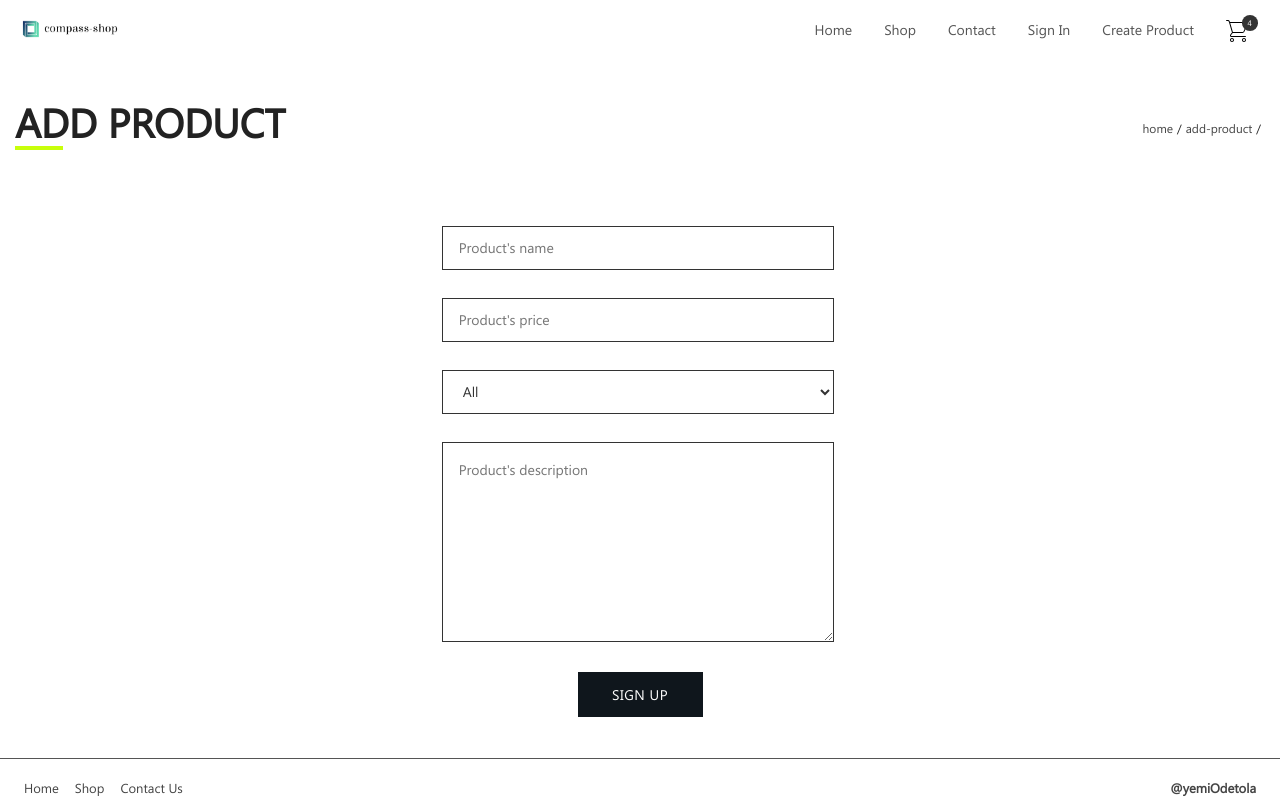
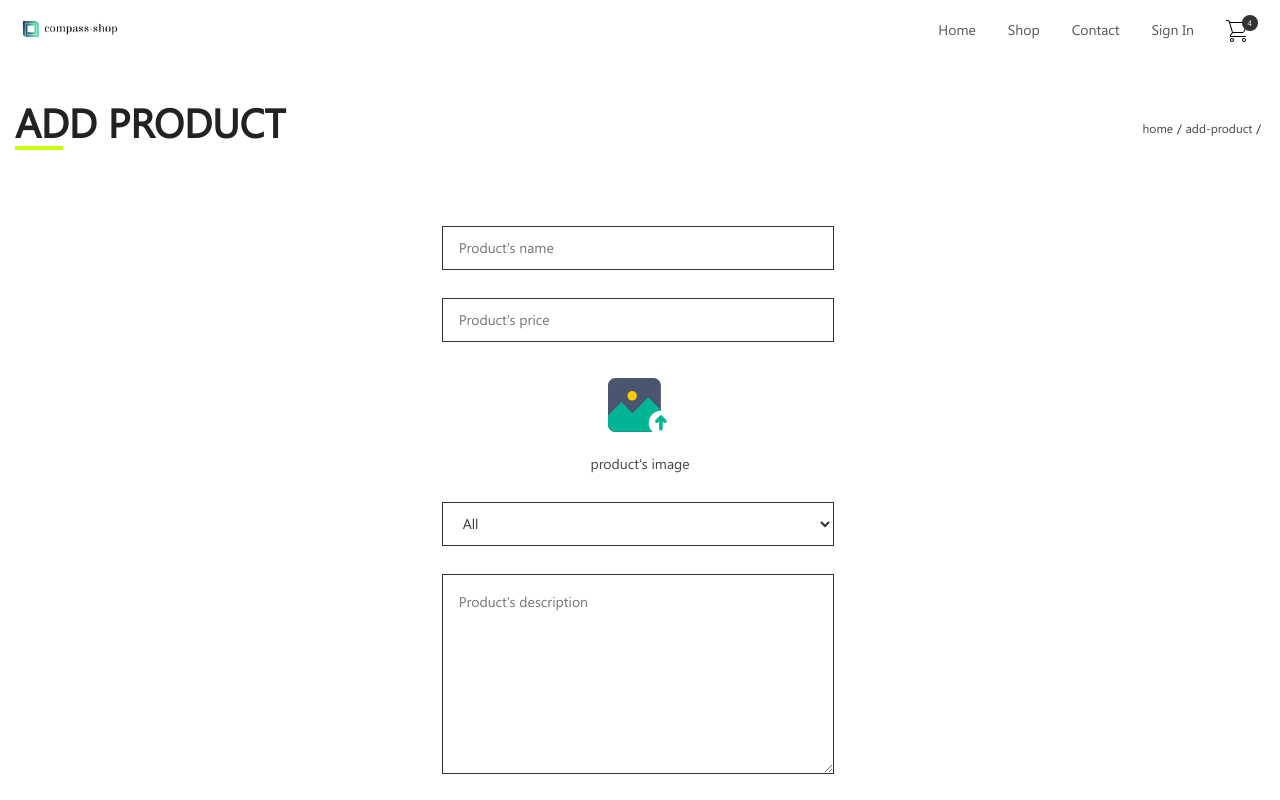
Before and after one commit to blarcmann/compass-shop, a React (Create React App) app: page /add-product in a window 1280 px wide. Shown: the top 800 px of the page. Built offline with nearby package versions, Linux system fonts and the light colour scheme.

Commit message:
:sparkles: add product

```diff
--- a/src/actions/products.js
+++ b/src/actions/products.js
@@ -1,21 +1,28 @@
-import { CREATE_PRODUCT } from '../constants';
+import { INITIALIZED, CLEAR, CREATE_PRODUCT } from '../constants';
 import axios from 'axios';
 import { BASE_URL } from '../constants/mock';
-const url = `${BASE_URL}/users`;
+const url = `${BASE_URL}/products`;
 
 export function createProduct(props, payload) {
+  const userToken = localStorage.getItem('csUserToken');
   return (dispatch) => {
-    axios.post(`${url}/add_product`, payload)
+    dispatch(initialized());
+    axios.post(`${url}/add_product`, payload, {
+      headers: {
+        'Authorization': userToken
+      }
+    })
       .then((response) => {
         if (response.data.success === false) {
           return console.log(response, 'not successful');
         }
-        const user = response.data;
-        dispatch(productCreated(user));
-        props.history.push('/login');
+        const product = response.data;
+        dispatch(productCreated(product));
+        dispatch(clear());
+        props.history.push('/shop');
       })
       .catch(error => {
-        console.log('catch error register', error);
+        console.log('catch error register', error.message);
         throw (error);
       })
   }
@@ -28,3 +35,17 @@ function productCreated(data) {
     payload: data
   }
 }
+
+function initialized() {
+  return {
+    type: INITIALIZED,
+    payload: ''
+  }
+}
+
+function clear() {
+  return {
+    type: CLEAR,
+    payload: ''
+  }
+}
--- a/src/assets/styles/components/header.scss
+++ b/src/assets/styles/components/header.scss
@@ -31,6 +31,10 @@
     .menus {
       display: block;
       .menu-item {
+        &.user {
+          font-weight: 800;
+          text-decoration: underline;
+        }
         a {
           text-transform: uppercase;
           font-weight: 500;
@@ -60,6 +64,14 @@
     padding-right: 1rem;
     .menu-item {
       padding: 0.5rem 1rem;
+      &.user {
+        font-weight: 800;
+        text-decoration: underline;
+        text-transform: capitalize;
+        a {
+          font-size: 1rem;
+        }
+      }
       a {
         color: #555;
         font-weight: 300;
--- a/src/assets/styles/pages/signin.scss
+++ b/src/assets/styles/pages/signin.scss
@@ -1,5 +1,5 @@
 .signin {
-  min-height: 85vh;
+  min-height: 90vh;
   display: flex;
   align-items: center;
   .sign-up-in {
@@ -38,6 +38,7 @@
 
 .create-product {
   min-height: 70vh;
+  margin-bottom: 3rem;
   input, textarea, select {
     width: 99%;
   }
@@ -46,3 +47,22 @@
     justify-content: center;
   }
 }
+
+.upload-file {
+	input {
+		display: none;
+  }
+  label {
+    width: 100%;
+    margin: 1.5rem 0 0;
+  }
+	label img {
+		width: 65px;
+		height: 65px;
+		display: block;
+		margin: 0.5rem auto;
+		&:hover {
+			cursor: pointer;
+		}
+	}
+}
--- a/src/assets/styles/shared.scss
+++ b/src/assets/styles/shared.scss
@@ -64,7 +64,8 @@ a {
 .bttn {
 	display: flex;
 	width: auto;
-	min-width: 125px;
+	min-width: 144px;
+	max-width: 180px;
 	height: 45px;
 	letter-spacing: 0.5px;
 	line-height: 45px;
@@ -151,6 +152,12 @@ a {
 	}
 }
 
+.placeholder {
+	font-size: 0.875rem;
+	text-align: center;
+	font-weight: 500;
+	color: #444;
+}
 textarea.form-item {
 	height: 200px;
 	margin-bottom: 1.5rem;
--- a/src/components/Header.js
+++ b/src/components/Header.js
@@ -4,10 +4,12 @@ import '../assets/styles/components/header.scss';
 
 export default function Header() {
   const [menu, toggle] = useState(false);
-
+  const [user] = useState(JSON.parse(localStorage.getItem('userData')))
+  const token = localStorage.getItem('csUserToken');
   function toggleMenu() {
     toggle(prevState => !prevState);
   }
+
 
   return (
     <nav className="header">
@@ -23,8 +25,9 @@ export default function Header() {
               <div className="menu-item"><Link to="/home">Home</Link></div>
               <div className="menu-item"><Link to="/shop">Shop</Link></div>
               <div className="menu-item"><Link to="/contact">Contact</Link></div>
-              <div className="menu-item"><Link to="/sign-in">Sign In</Link></div>
-              <div className="menu-item"><Link to="/add-product">Create Product</Link></div>
+              <div className={!token ? "menu-item" : "hide"}><Link to="/sign-in">Sign In</Link></div>
+              <div className={token ? "menu-item" : "hide"}><Link to="/add-product">Create Product</Link></div>
+              <div className={token ? "menu-item user" : "hide"}><Link to="">{user && user.user ? user.user.username : ''}</Link></div>
               <div className="menu-item">
                 <Link to="/cart" className="cart">
                   <img src={require('../assets/images/shopping-cart.svg')} alt="@" />
@@ -51,7 +54,9 @@ export default function Header() {
             <div className="menu-item"><Link to="/home">Home</Link></div>
             <div className="menu-item"><Link to="/shop">Shop</Link></div>
             <div className="menu-item"><Link to="/contact">Contact</Link></div>
-            <div className="menu-item"><Link to="/sign-in">Sign In</Link></div>
+            <div className={!token ? "menu-item" : "hide"}><Link to="/sign-in">Sign In</Link></div>
+            <div className={token ? "menu-item" : "hide"}><Link to="/add-product">Create Product</Link></div>
+            <div className={token ? "menu-item user" : "hide"}><Link to="">{user && user.user ? user.user.username : ''}</Link></div>
             <div className="menu-item">
               <Link to="/cart" className="cart">
                 <img src={require('../assets/images/shopping-cart.svg')} alt="@" />
--- a/src/pages/Add-product.js
+++ b/src/pages/Add-product.js
@@ -2,7 +2,6 @@ import React, { Component } from 'react';
 import { connect } from 'react-redux';
 import Header from '../components/Header';
 import Footer from '../components/Footer';
-import toaster from "toasted-notes";
 import '../assets/styles/pages/signin.scss';
 import { createProduct } from '../actions/products';
 import { sideColl } from '../constants/mock';
@@ -15,25 +14,38 @@ export class AddProduct extends Component {
     price: '',
     category: 'All',
     description: '',
+    fs: '',
   }
 
   handleChange = (key, value) => {
     this.setState({ [key]: value })
   }
 
+  onFileChange = (e) => {
+    e.preventDefault();
+    if (e.target.files.length > 0) {
+      this.setState({
+        fs: e.target.files[0]
+      })
+    }
+  }
+
+
   addProduct = (e) => {
-    console.log('con');
-    toaster.notify('we here', { duration: 3000, position: 'bottom-right' });
     e.preventDefault();
-    if (!this.state.name || !this.state.price || !this.state.description || !this.state.category) { return }
-    this.setState({ loading: true });
-    let payload = {
-      email: this.state.email,
-      password: this.state.password,
+    if (!this.state.name || !this.state.price || !this.state.description || !this.state.category) {
+      alert('All fields are compulsory')
     }
-    this.props.signin(this.props, payload);
+    const payload = new FormData();
+    payload.append('name', this.state.title);
+    payload.append('price', this.state.price);
+    payload.append('category', this.state.category);
+    payload.append('description', this.state.description);
+    payload.append('product_image', this.state.fs, this.state.fs.name);
+    this.props.createProduct(this.props, payload);
     this.setState({ loading: false });
   }
+
   render() {
     const paths = ['add-product'];
     return (
@@ -53,17 +65,29 @@ export class AddProduct extends Component {
                   <input type="number" placeholder="Product's price" value={this.state.price} className="form-item"
                     onChange={e => this.handleChange('price', e.target.value)}
                   />
+                  <div className="upload-file">
+                    <label htmlFor="feature_img">
+                      <img src={require('../assets/images/upload.svg')} alt="*" />
+                    </label>
+                    <input type="file" accept="image/*" name="feature_img" id="feature_img"
+                      onChange={(e) => this.onFileChange(e)} />
+                    <div className={!this.state.fs ? "placeholder" : "hide"}>product's image</div>
+                    <div className={this.state.fs ? "placeholder slide-in" : "hide"}>{this.state.fs.name}</div>
+                  </div>
                   <select name="category" className="form-item"
                     onChange={e => this.handleChange('category', e.target.value)}>
                     {sideColl.map((coll, i) => (
                       <option className="form-item" key={i} value={coll}>{coll}</option>
                     ))}
                   </select>
-                  <textarea rows="5" placeholder="Product's description" className="form-item"></textarea>
+                  <textarea rows="5" placeholder="Product's description" value={this.state.description} className="form-item"
+                    onChange={e => this.handleChange('description', e.target.value)}
+                  ></textarea>
                   <div className="submit">
-                    <button to="/shop" className="bttn primary"
+                    <button className="bttn primary"
                       onClick={this.addProduct}>
-                      sign up
+                      add product
+                      <span className={this.props.initialized ? "loader" : 'hide'}></span>
                     </button>
                   </div>
                 </form>
@@ -77,7 +101,10 @@ export class AddProduct extends Component {
   }
 }
 
+const mapStateToProps = state => ({
+  initialized: state.product.initialized,
+})
 
 const mapDispatchToProps = { createProduct }
 
-export default connect(null, mapDispatchToProps)(AddProduct)
+export default connect(mapStateToProps, mapDispatchToProps)(AddProduct)
--- a/src/reducers/index.js
+++ b/src/reducers/index.js
@@ -1,6 +1,8 @@
 import { combineReducers } from 'redux';
 import authReducer from './auth';
+import productReducer from './product';
 
 export default combineReducers({
-  auth: authReducer
+  auth: authReducer,
+  product: productReducer
 });
--- a/src/assets/images/back.svg
+++ b/src/reducers/product.js
@@ -1,6 +1,38 @@
-<?xml version="1.0"?>
-<svg xmlns="http://www.w3.org/2000/svg" xmlns:xlink="http://www.w3.org/1999/xlink" version="1.1" id="Layer_1" x="0px" y="0px" viewBox="0 0 492 492" style="enable-background:new 0 0 492 492;" xml:space="preserve" width="512px" height="512px" class=""><g><g>
-	<g>
-		<path d="M198.608,246.104L382.664,62.04c5.068-5.056,7.856-11.816,7.856-19.024c0-7.212-2.788-13.968-7.856-19.032l-16.128-16.12    C361.476,2.792,354.712,0,347.504,0s-13.964,2.792-19.028,7.864L109.328,227.008c-5.084,5.08-7.868,11.868-7.848,19.084    c-0.02,7.248,2.76,14.028,7.848,19.112l218.944,218.932c5.064,5.072,11.82,7.864,19.032,7.864c7.208,0,13.964-2.792,19.032-7.864    l16.124-16.12c10.492-10.492,10.492-27.572,0-38.06L198.608,246.104z" data-original="#000000" class="active-path" data-old_color="#000000" fill="#FFFFFF"/>
-	</g>
-</g></g> </svg>
+import { INITIALIZED, ERROR, CLEAR, CREATE_PRODUCT } from '../constants';
+
+const initialState = {
+  initialized: false,
+  error: false,
+  product: {},
+  allProducts: []
+}
+
+export default function product(state = initialState, action) {
+  switch (action.type) {
+    case CREATE_PRODUCT:
+      let product = Object.assign({}, action.payload);
+      return {
+        ...state,
+        product
+      }
+    case INITIALIZED:
+      return {
+        ...state,
+        initialized: true,
+      }
+    case ERROR:
+      return {
+        ...state,
+        error: true,
+        initialized: false,
+      }
+    case CLEAR:
+      return {
+        ...state,
+        error: false,
+        initialized: false,
+      }
+    default:
+      return state;
+  }
+}
```
Also changed, not shown: src/actions/auth.js (+14 -4 lines), src/assets/images/upload.svg (added).
